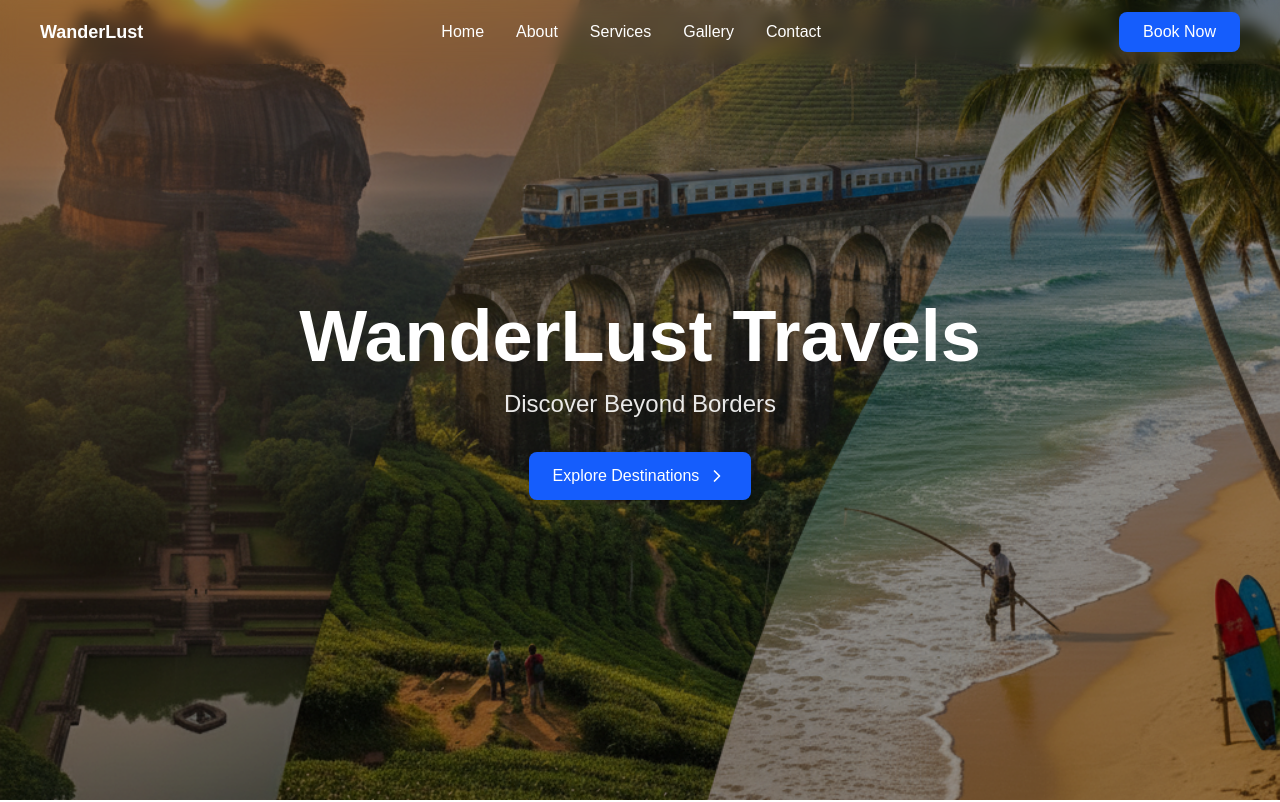
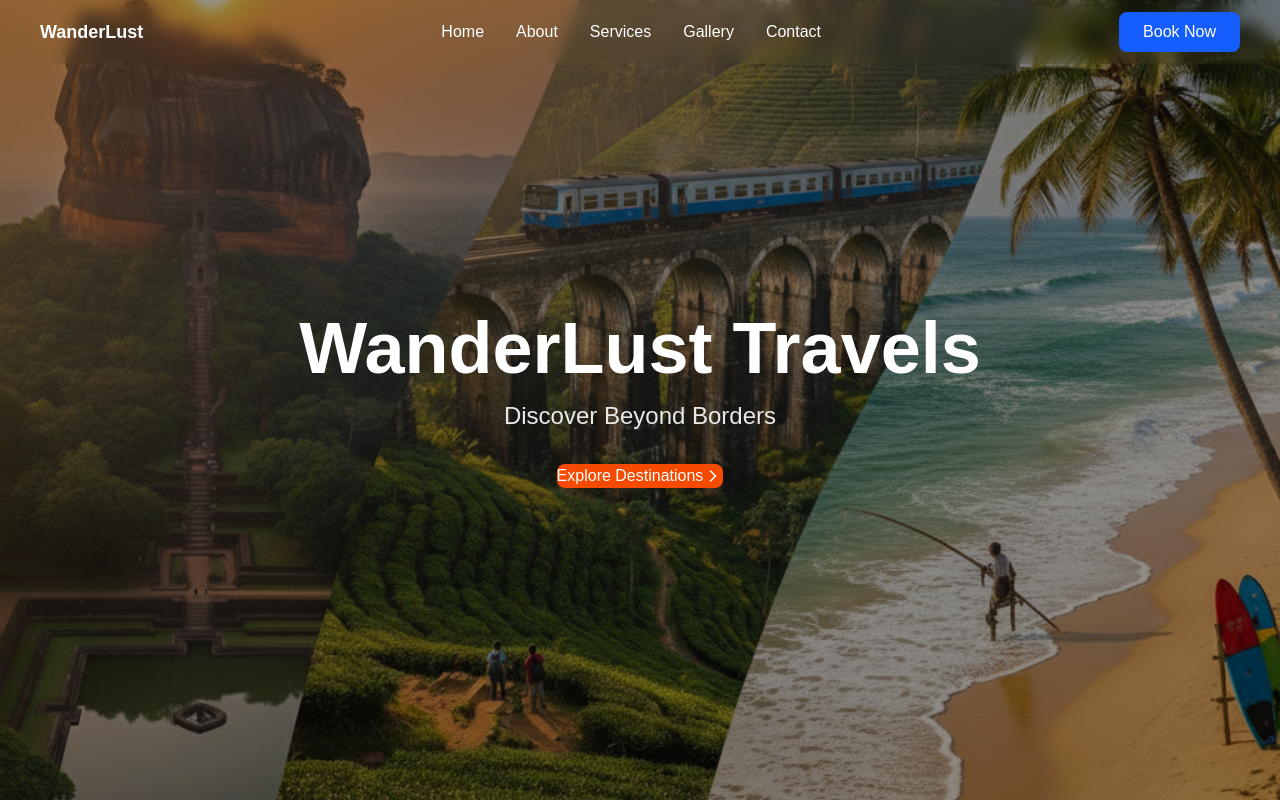
Before and after one commit to ShehaanN/WanderLust-Travels, a Next.js app: page / in a window 1280 px wide. Shown: the top 802 px of the page. Built offline with nearby package versions, Linux system fonts and the light colour scheme.

Commit message:
feat: enhance Button component with props

```diff
--- a/components/Button.tsx
+++ b/components/Button.tsx
@@ -1,19 +1,32 @@
+type ButtonProps = {
+  label?: React.ReactNode;
+  icon?: React.ReactNode;
+  onClick?: (e?: React.MouseEvent<HTMLButtonElement>) => void;
+  type?: "button" | "submit" | "reset";
+  disabled?: boolean;
+  className?: string;
+};
+
 const Button = ({
   label,
   icon,
   onClick,
-}: {
-  label: string;
-  icon: React.ReactNode;
-  onClick: () => void;
-}) => {
+  type = "button",
+  disabled = false,
+  className = "",
+}: ButtonProps) => {
   return (
     <>
       <button
+        type={type}
         onClick={onClick}
-        className="inline-flex items-center gap-2 px-6 py-3 bg-blue-600 hover:bg-blue-500 text-white rounded-lg font-medium transition-colors duration-200 cursor-pointer"
+        disabled={disabled}
+        className={`inline-flex justify-center items-center bg-orange-600 hover:bg-orange-700 text-white rounded-lg font-medium transition-colors duration-200 cursor-pointer ${
+          disabled ? "opacity-50 cursor-not-allowed" : ""
+        } ${className}`}
       >
-        {label} {icon}
+        {label}
+        {icon && <span className="flex items-center">{icon}</span>}
       </button>
     </>
   );
```
